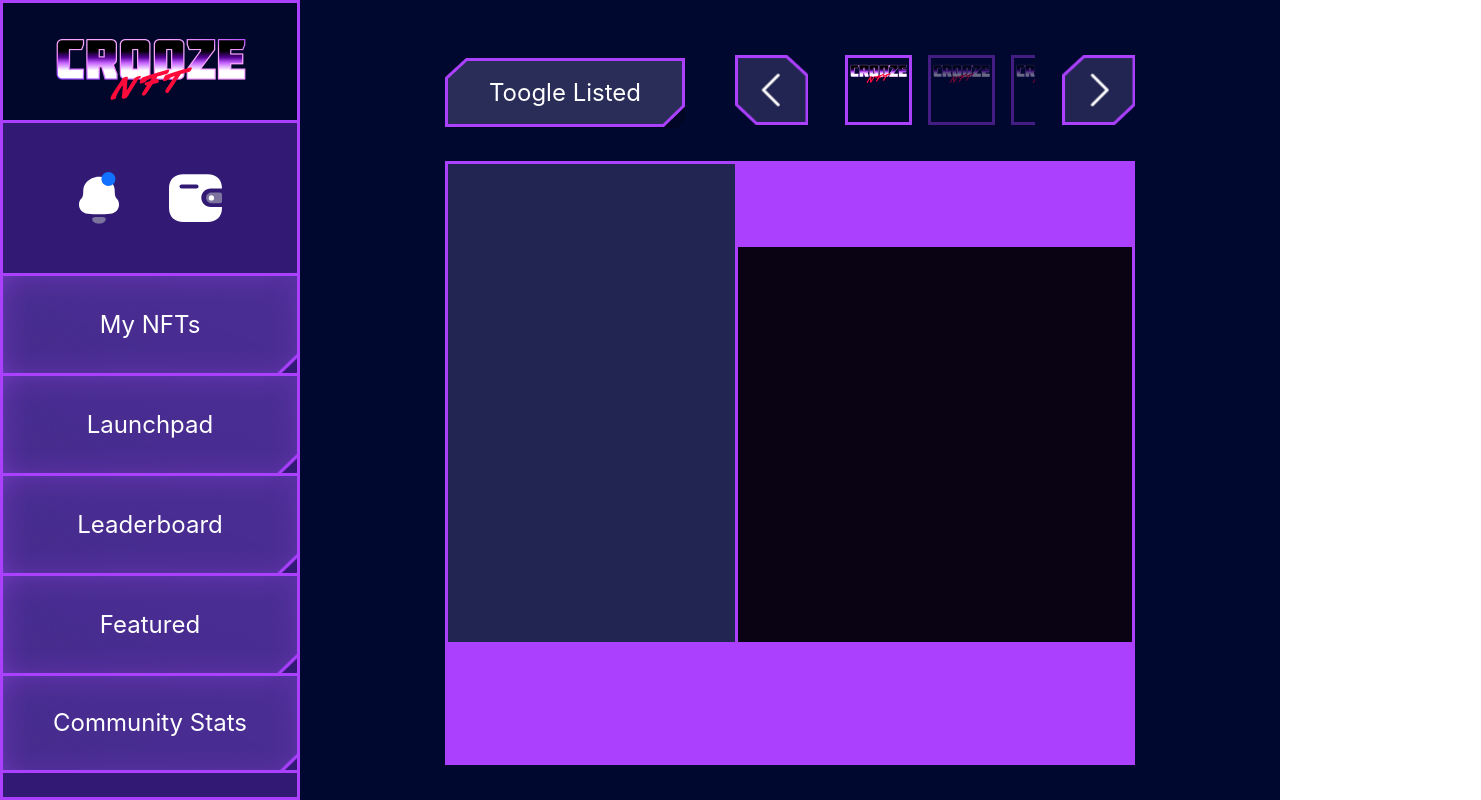
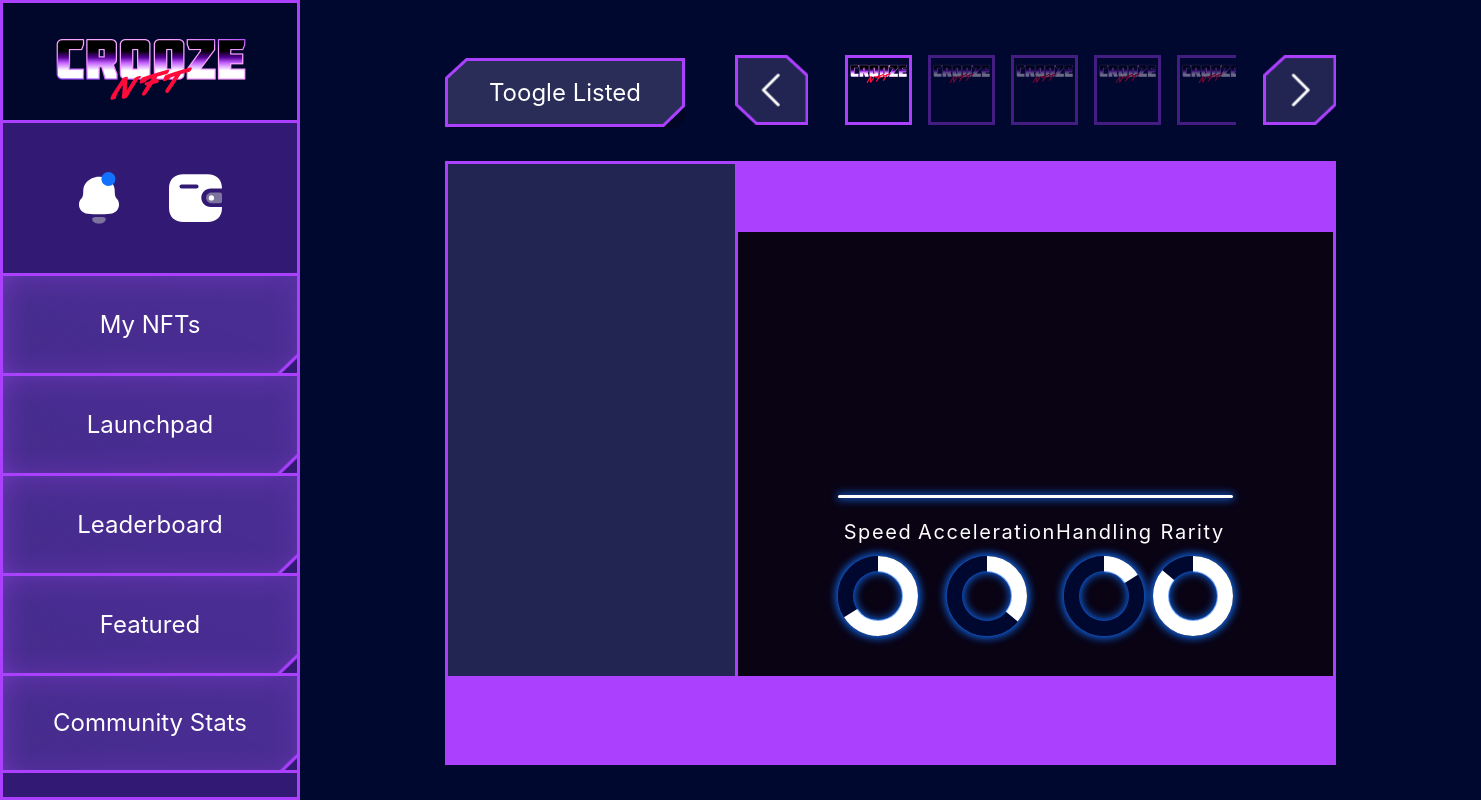
Before and after one commit to jusdy/NFT-leaderboard, a React (Create React App) app: page /mynfts in a window 1280 px wide. Shown: the whole page, 1481 px wide, since content can reach past the window. Built offline with nearby package versions, Linux system fonts and the light colour scheme.

Commit message:
pie chart complete

```diff
--- a/package.json
+++ b/package.json
@@ -11,6 +11,7 @@
     "@types/react": "^18.0.25",
     "@types/react-dom": "^18.0.9",
     "react": "^18.2.0",
+    "react-circular-progressbar": "^2.1.0",
     "react-dom": "^18.2.0",
     "react-error-boundary": "^3.1.4",
     "react-responsive-carousel": "^3.2.23",
--- a/src/components/Piechart.tsx
+++ b/src/components/Piechart.tsx
@@ -1,6 +1,30 @@
-const PieChart = () => {
+import { CircularProgressbar, buildStyles } from 'react-circular-progressbar';
+import 'react-circular-progressbar/dist/styles.css';
+
+interface ChartProps {
+    value: number;
+    title: string;
+}
+
+const PieChart = (props: ChartProps) => {
     return (
-        <div></div>
+        <div className='flex flex-col items-center gap-y-[10px] tracking-widest'>
+            <label className='text-white text-xl text-center'>{props.title}</label>
+            <div className='relative w-[80px] h-[80px] rounded-full shadow-[0_0_8px_2px_rgba(18,113,255,1)]'>
+                <CircularProgressbar
+                    value={props.value}
+                    strokeWidth={20}
+                    styles={buildStyles({
+                        strokeLinecap: "butt",
+                        backgroundColor: '#00082F',
+                        pathColor: "#FFFFFF",
+                        trailColor: "#00082F",
+                    })}
+                />
+
+                <div className='absolute top-[15px] left-[15px] w-[50px] h-[50px] rounded-full shadow-[0_0_10px_1px_rgba(18,113,255,1)_inset]'/>
+            </div>
+        </div>
     )
 }
 
--- a/src/layout/Sidebar/MenuItem.tsx
+++ b/src/layout/Sidebar/MenuItem.tsx
@@ -9,7 +9,7 @@ interface MenuProps {
 const MenuItem = ( props: MenuProps ) => {
     return (
         <Link to={props.to}>
-            <div className={`flex items-center justify-center border-t-[3px] border-[#AB40FF] w-full hover:w-[319px] h-[100px] bg-itembg hover:bg-itemhoverbg hover:bg-cover bg-cover font-play text-white text-2xl ${props.index === 4 ? 'border-b-[3px] hover:border-b-0' : ''}`}>
+            <div className={`flex items-center justify-center border-t-[3px] border-theme w-full hover:w-[319px] h-[100px] bg-itembg hover:bg-itemhoverbg hover:bg-cover bg-cover font-play text-white text-2xl ${props.index === 4 ? 'border-b-[3px] hover:border-b-0' : ''}`}>
                 {props.title}
             </div>
         </Link>
--- a/src/layout/Sidebar/index.tsx
+++ b/src/layout/Sidebar/index.tsx
@@ -26,11 +26,11 @@ const menuTitles = [
 const Sidebar = () => {
     return (
         <div className="flex flex-col z-50">
-            <div className="w-[300px] h-[120px] bg-[#00072B] border-[3px] border-[#AB40FF] border-b-0 flex">
+            <div className="w-[300px] h-[120px] bg-[#00072B] border-[3px] border-theme border-b-0 flex">
                 <img className="w-content m-auto" src="assets/logo.png"/>
             </div>
 
-            <div className="bg-[#321A74] w-[300px] h-[calc(100vh-120px)] border-[3px] border-[#AB40FF] flex flex-col">
+            <div className="bg-[#321A74] w-[300px] h-[calc(100vh-120px)] border-[3px] border-theme flex flex-col">
                 <div className="h-[150px] flex justify-center items-center gap-x-[50px]">
                     <img src="assets/icons/alert.svg"/>
                     <img src="assets/icons/wallet.svg"/>
--- a/src/views/MyNFTs/index.tsx
+++ b/src/views/MyNFTs/index.tsx
@@ -1,3 +1,4 @@
+import PieChart from 'components/Piechart';
 import { Carousel } from 'react-responsive-carousel';
 import "react-responsive-carousel/lib/styles/carousel.min.css";
 
@@ -32,18 +33,28 @@ const MyNFTs = () => {
                 </Carousel>
             </div>
 
-            <div className="flex flex-col border-[3px] border-[#AB40FF] w-full h-full">
+            <div className="flex flex-col border-[3px] border-theme w-full h-full">
                 <div className="flex w-full h-full">
-                    <div className="shrink-0 w-[290px] border-r-[3px] bg-opacity-20 bg-[#AA9DDB] border-[#AB40FF]">
+                    <div className="shrink-0 w-[290px] border-r-[3px] bg-opacity-20 bg-[#AA9DDB] border-theme">
 
                     </div>
 
                     <div className="flex flex-col w-full bg-[#090314]">
-                        <div className='w-full h-[100px] bg-[#AB40FF]'></div>
-                        <div className='h-full w-full'></div>
+                        <div className='w-full h-[80px] bg-theme'></div>
+                        <div className='flex flex-col h-full w-full py-[40px] px-[100px]'>
+                            <div className='grow'></div>
+                            <div className='w-full h-[3px] mb-5 bg-white shadow-[0_0_8px_1px_rgba(18,113,255,1)] rounded-full '/>
+                            <div className='flex justify-between'>
+                                <PieChart value={66} title={"Speed"}/>
+                                <PieChart value={36} title={"Acceleration"}/>
+                                <PieChart value={16} title={"Handling"}/>
+                                <PieChart value={86} title={"Rarity"}/>
+                            </div>
+
+                        </div>
                     </div>
                 </div>
-                <div className="w-full h-[150px] bg-[#AB40FF]">
+                <div className="w-full h-[100px] bg-theme">
                 </div>
             </div>
         </div>
--- a/tailwind.config.js
+++ b/tailwind.config.js
@@ -4,6 +4,10 @@ module.exports = {
     "./src/**/*.{js,jsx,ts,tsx}",
   ],
   theme: {
+    colors: {
+      theme: "#AB40FF",
+      white: "#FFFFFF"
+    },
     extend: {
       backgroundImage: {
         'itembg': "url('/public/assets/itembg.png')",
```
Also changed, not shown: 1 other file (tests, documents, lock files or other folders).
